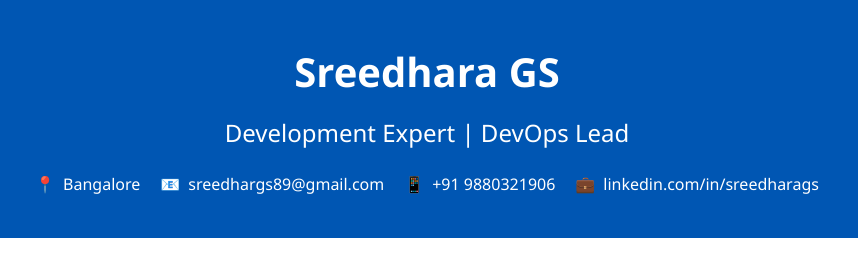
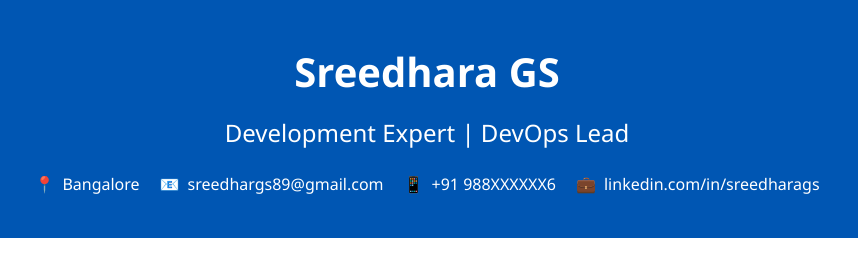
Before and after one commit to sreedhargs89/sreedhargs89.github.io, a plain HTML site: page index.html in a window 1280 px wide. Shown: the top 262 px of the page, 213-1071 px from the left. Drawn offline with Linux system fonts and the light colour scheme.

Commit message:
Update index.html

```diff
--- a/index.html
+++ b/index.html
@@ -219,7 +219,7 @@
                     </div>
                     <div>
                         <span>📱</span>
-                        <span>+91 9880321906</span>
+                        <span>+91 988XXXXXX6</span>
                     </div>
                     <div>
                         <span>💼</span>
```
